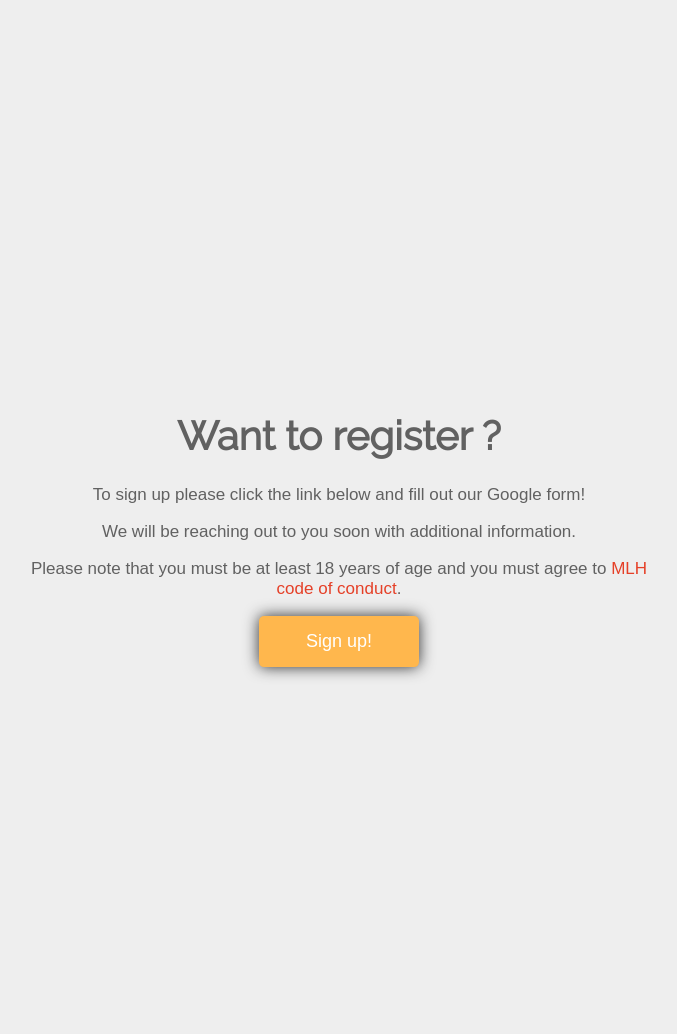
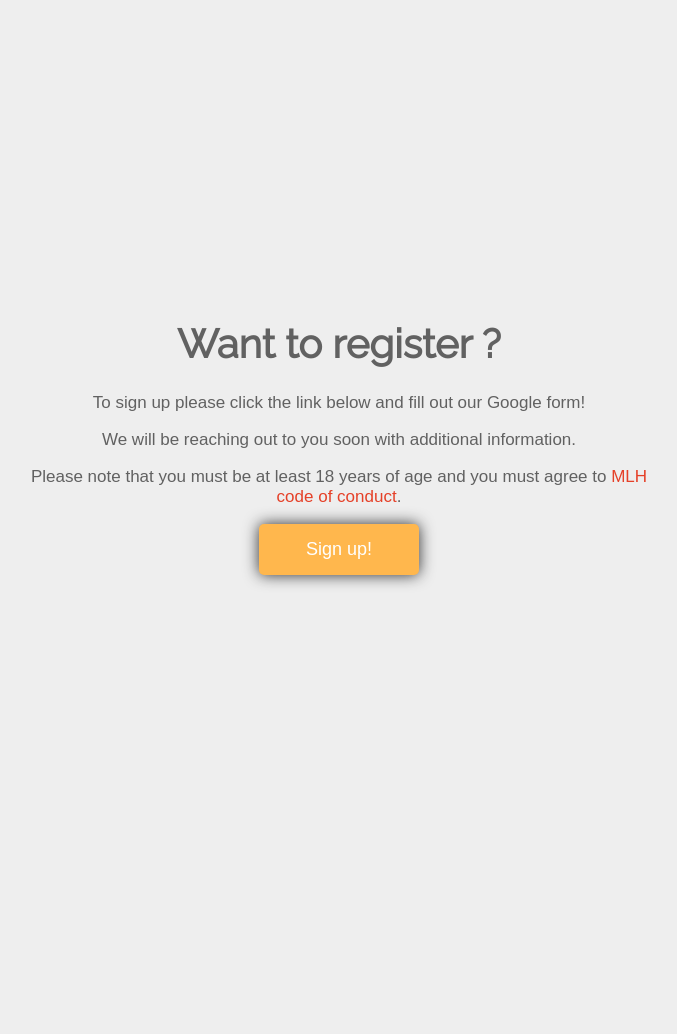
Before and after one commit to RocHack/rochack.org, a Jekyll site: the page dandyhacks/register.html, which Jekyll copies as it is, in a window 1280 px wide. Shown: the whole page, without its empty margins (301-978 px from the left). Built offline with Jekyll 4.4.1, drawn with Linux system fonts in a browser that asks for light colours; after the commit the page ends 908 px from its top, so only the background shows below that.

Commit message:
Fixed clipping of buttons on dandyhacks main page (again)

```diff
--- a/dandyhacks/css/hackathon.css
+++ b/dandyhacks/css/hackathon.css
@@ -67,7 +67,9 @@
 }
 
 .page.main {
-	height: 115%;
+	min-height: 100vh;
+	display: flex;
+	align-items: center;
 }
 .page.image {
 	height: 400px;
@@ -86,11 +88,9 @@
 .greetings {
 	position: relative;
 	width: 50%;
-	top: 50%;
 	margin-left: auto;
 	margin-right: auto;
-	transform: translateY(-50%);
-	webkit-transform: translateY(-50%);
+	margin-bottom: 2em;
 }
 
 .page.about {
```
